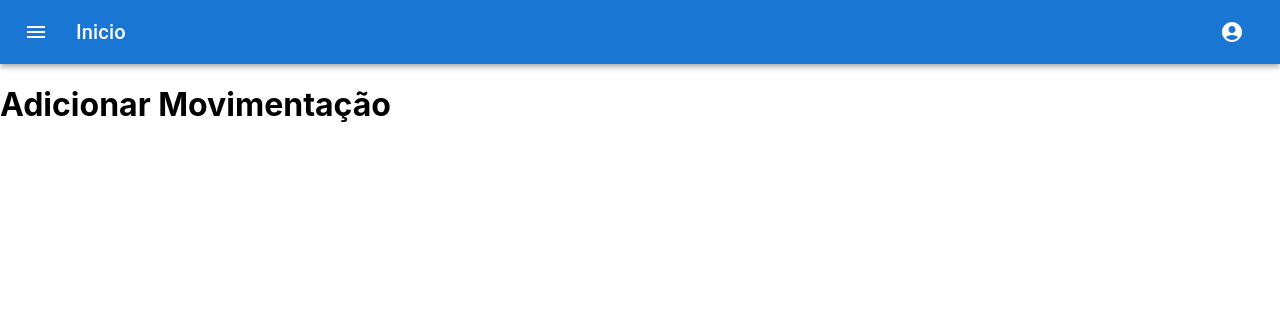
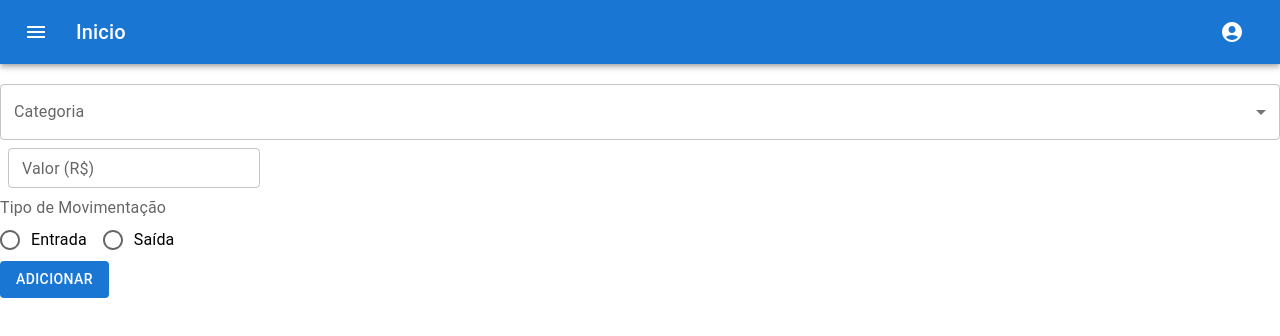
Before and after one commit to iwtrainingbr/app-front-10, a React (Create React App) app: page /movimentacoes/add in a window 1280 px wide. Shown: the top 336 px of the page. Built offline with nearby package versions, Linux system fonts and the light colour scheme.

Commit message:
add formulario em AddMoviment

```diff
--- a/src/pages/Movements/AddMovement/index.js
+++ b/src/pages/Movements/AddMovement/index.js
@@ -1,7 +1,69 @@
-export default function AddMovement (){
+import * as React from 'react';
+
+import {
+  Box,
+  Button,
+  InputLabel,
+  MenuItem,
+  FormControlLabel,
+  FormControl,
+  FormLabel,
+  Radio,
+  RadioGroup,
+  Select,
+  TextField,
+} from '@mui/material';
+
+
+
+
+export default function AddMovement() {
+  const [categ, setCateg] = React.useState('');
+
+  const handleChange = (event) => {
+    setCateg(event.target.value);
+  };
   return (
     <div>
-      <h1>Adicionar Movimentação</h1>
+    <br/>
+      <Box sx={{ minWidth: 120 }}>
+        <FormControl fullWidth>
+          <InputLabel id="demo-simple-select-label">Categoria</InputLabel>
+          <Select
+            labelId="demo-simple-select-label"
+            id="demo-simple-select"
+            value={categ}
+            label="Categoria"
+            onChange={handleChange}
+          >
+            <MenuItem value={10}>Mercado</MenuItem>
+            <MenuItem value={20}>Serviços</MenuItem>
+            <MenuItem value={30}>Veículos</MenuItem>
+          </Select>
+        </FormControl>
+      </Box>
+
+      <Box
+        component="form"
+        sx={{
+          '& > :not(style)': { m: 1, width: '25ch' },
+        }}
+        noValidate
+        autoComplete="off"
+      >
+        <TextField id="outlined-basic" label="Valor (R$)" variant="outlined" size="small" />
+      </Box>
+      <FormControl component="fieldset">
+        <FormLabel component="legend">Tipo de Movimentação</FormLabel>
+        <RadioGroup row aria-label="gender" name="row-radio-buttons-group">
+          <FormControlLabel value="in" control={<Radio />} label="Entrada" />
+          <FormControlLabel value="out" control={<Radio />} label="Saída" />
+        </RadioGroup>
+      </FormControl>
+      <br/>
+      <Button variant="contained" disableElevation>
+        Adicionar
+      </Button>
     </div>
-  )
+  );
 }
```
